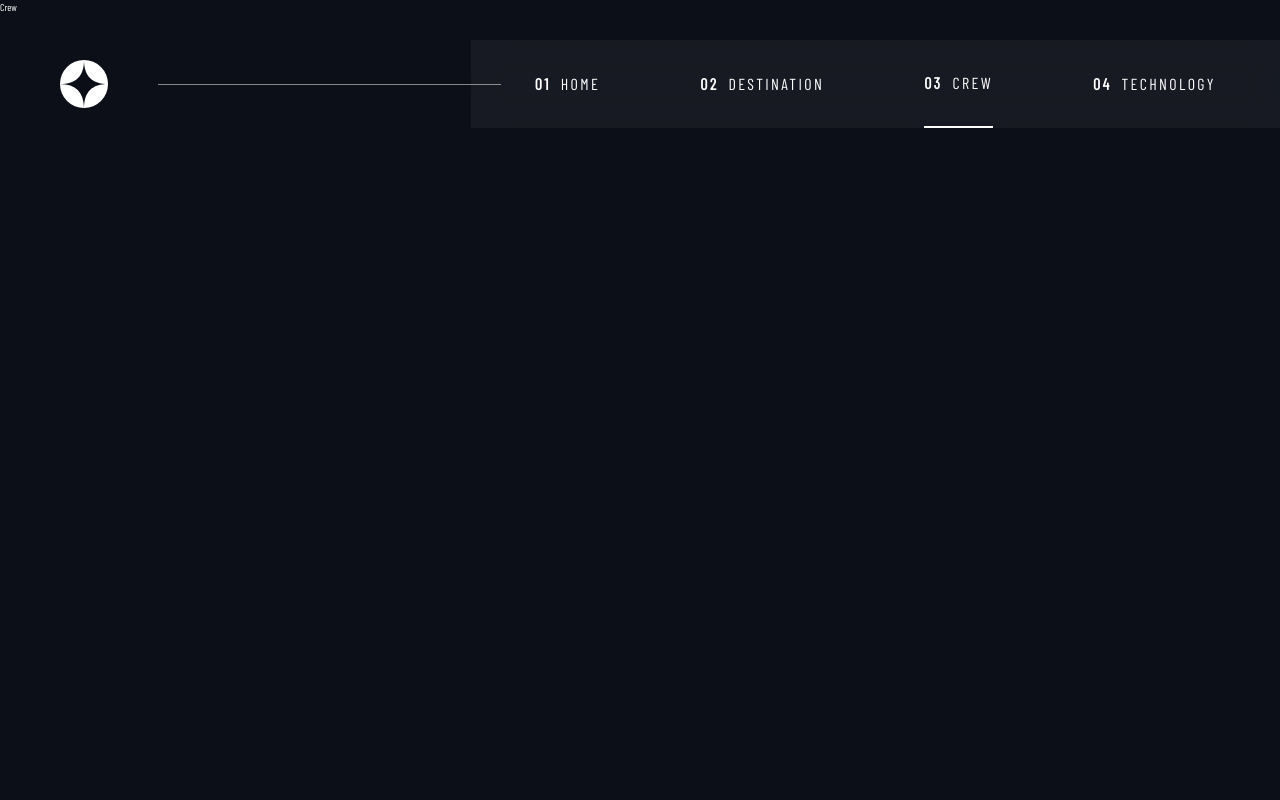
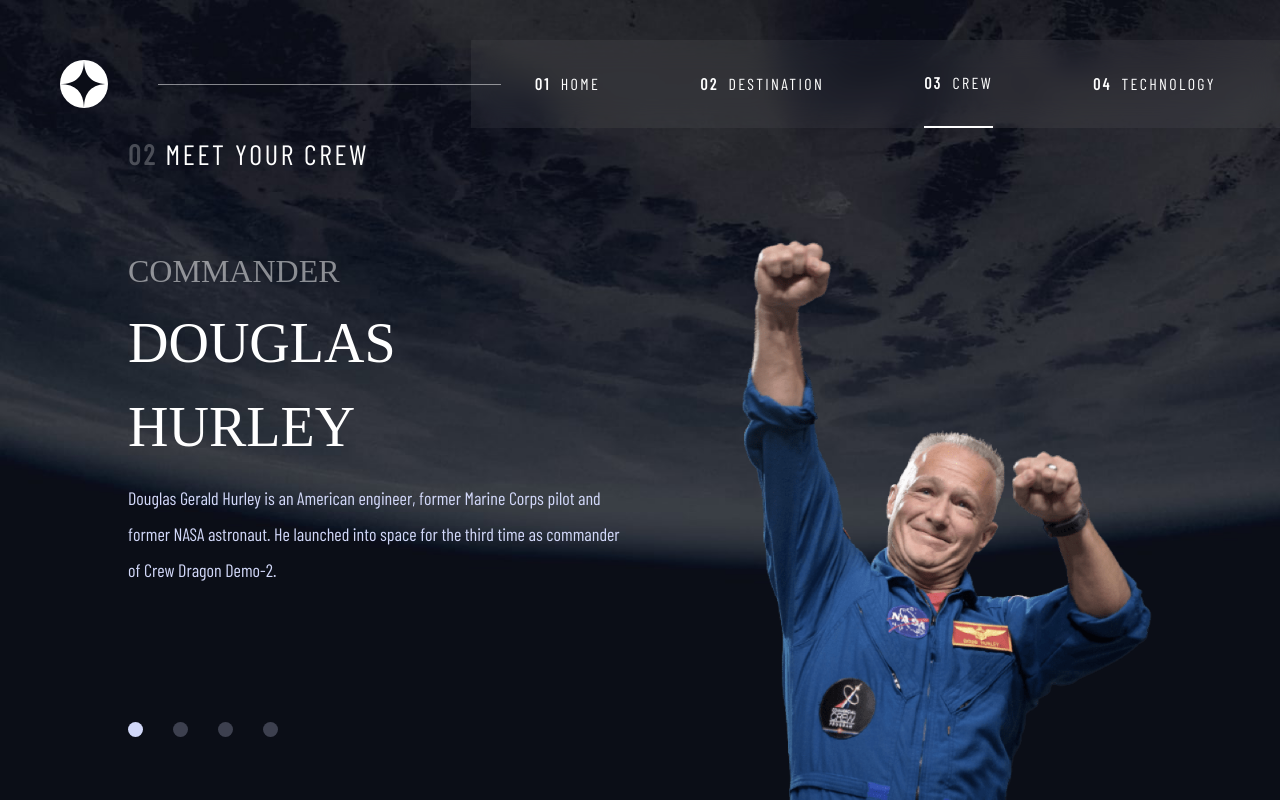
Before and after one commit to vezas/space-tourism-multi-page-website, a React (Create React App) app: page /crew in a window 1280 px wide. Built offline with nearby package versions, Linux system fonts and the light colour scheme; a web font is replaced by a local one.

Commit message:
Create crew page

```diff
--- a/src/components/Submenu/Submenu.module.scss
+++ b/src/components/Submenu/Submenu.module.scss
@@ -2,6 +2,7 @@
 
 .submenu {
   display: flex;
+  align-items: center;
   height: 4rem;
   justify-content: center;
   gap: var(--submenu-gap);
--- a/src/pages/Crew/Crew.module.scss
+++ b/src/pages/Crew/Crew.module.scss
@@ -0,0 +1,122 @@
+@import 'src/scss/_mixins.scss';
+@import 'src/scss/_typography.scss';
+
+.crew {
+  background: url(./../../../public/assets/crew/background-crew-mobile.jpg) no-repeat top;
+  background-size: cover;
+
+  @include bp-tablet {
+    overflow: hidden;
+    padding-bottom: 0;
+    background: url(./../../../public/assets/crew/background-crew-tablet.jpg) no-repeat top;
+    background-size: cover;
+    grid-template-areas:
+      'header'
+      'article'
+      'image';
+    align-items: center;
+  }
+
+  @include bp-desktop {
+    background: url(./../../../public/assets/crew/background-crew-desktop.jpg) no-repeat right top;
+    background-size: cover;
+    // grid-template-columns: max-content max-content;
+    grid-template-areas:
+      'header header'
+      'article image'
+      'article image';
+  }
+
+  .header {
+    @extend .heading-1--subpage;
+
+    @include bp-tablet {
+      justify-self: start;
+      grid-area: header;
+    }
+
+    &Counter {
+      @extend .heading-1--subpage--counter;
+    }
+  }
+
+  .imageBox {
+    border-bottom: 1px solid unquote('hsl(var(--color-primary-white) / 0.25)');
+    width: 90%;
+    height: 25rem;
+
+    @include bp-tablet {
+      height: 40rem;
+      grid-area: image;
+      align-self: flex-end;
+      border: none;
+    }
+
+    @include bp-desktop {
+      width: auto;
+      height: clamp(30rem, 70vh, 80rem);
+      justify-self: end;
+    }
+  }
+
+  .image {
+    height: 100%;
+    object-fit: contain;
+  }
+
+  .descriptionGroup {
+    --text-gap: 1rem;
+    gap: var(--text-gap);
+    display: flex;
+    flex-direction: column;
+
+    @include bp-tablet {
+      --text-gap: 2.5rem;
+      grid-area: article;
+    }
+
+    @include bp-desktop {
+      justify-self: start;
+      gap: 1rem;
+    }
+
+    .submenu {
+      margin-top: auto;
+      order: 1;
+    }
+
+    .role {
+      @extend .heading-2--crew;
+    }
+
+    .name {
+      @extend .heading-3--crew;
+
+      @include bp-desktop {
+        display: grid;
+        align-items: center;
+        min-height: 17rem;
+      }
+    }
+
+    .bio {
+      @extend .paragraph;
+      max-width: 80ch;
+
+      @include bp-desktop {
+        min-height: 22rem;
+      }
+    }
+  }
+}
+
+.imageAnimation {
+  &Enter {
+    opacity: 0;
+  }
+
+  &EnterActive {
+    opacity: 1;
+    transition: all 1000ms ease;
+  }
+}
--- a/src/pages/Crew/Crew.tsx
+++ b/src/pages/Crew/Crew.tsx
@@ -1,10 +1,69 @@
-import { FC } from 'react';
+import { FC, useEffect, useState, useRef } from 'react';
+import { CSSTransition, SwitchTransition } from 'react-transition-group';
+import data from 'src/data/data.json';
+import { Container } from 'src/components/UI/Container';
+import { Submenu } from 'src/components/Submenu';
 import styles from 'src/pages/Crew/Crew.module.scss';
 
 export const Crew: FC = () => {
+  const [crewId, setCrewId] = useState<number>(0);
+  const [pageData, setPageData] = useState(data.crew[crewId]);
+
+  const imageRef = useRef(null);
+
+  const submenuItems: string[] = [];
+  data.crew.map(({ name }) => submenuItems.push(name));
+
+  useEffect(() => {
+    setPageData(data.crew[crewId]);
+  }, [crewId]);
+
+  const {
+    name,
+    images: { png },
+    role,
+    bio
+  } = pageData;
+
   return (
     <>
-      <section className={styles.crew}>Crew</section>
+      <Container className={styles.crew}>
+        <h1 className={styles.header}>
+          <span className={styles.headerCounter}>02 </span>Meet your crew
+        </h1>
+        <SwitchTransition>
+          <CSSTransition
+            key={name}
+            nodeRef={imageRef}
+            timeout={{ enter: 1000, exit: 0 }}
+            classNames={{
+              enter: styles.imageAnimationEnter,
+              enterActive: styles.imageAnimationEnterActive
+            }}
+          >
+            <div className={styles.imageBox}>
+              <img
+                ref={imageRef}
+                className={styles.image}
+                src={process.env.PUBLIC_URL + png}
+                alt={`${role} ${name}`}
+              />
+            </div>
+          </CSSTransition>
+        </SwitchTransition>
+        <article className={styles.descriptionGroup}>
+          <Submenu
+            className={styles.submenu}
+            items={submenuItems}
+            style='dotted'
+            toggleContent={setCrewId}
+            activeId={crewId}
+          />
+          <h2 className={styles.role}>{role}</h2>
+          <h3 className={styles.name}>{name}</h3>
+          <h3 className={styles.bio}>{bio}</h3>
+        </article>
+      </Container>
     </>
   );
 };
--- a/src/pages/Destination/Destination.module.scss
+++ b/src/pages/Destination/Destination.module.scss
@@ -6,7 +6,6 @@
   background: url(./../../../public/assets/destination/background-destination-mobile.jpg) no-repeat
     top;
   background-size: cover;
-  isolation: isolate;
 
   @include bp-tablet {
     background: url(./../../../public/assets/destination/background-destination-tablet.jpg)
@@ -27,7 +26,7 @@
   }
 
   .header {
-    @extend .heading-1--destination;
+    @extend .heading-1--subpage;
 
     @include bp-tablet {
       justify-self: start;
@@ -38,7 +37,7 @@
     }
 
     &Counter {
-      @extend .heading-1--destination--counter;
+      @extend .heading-1--subpage--counter;
     }
   }
 
@@ -125,6 +124,6 @@
   &EnterActive {
     opacity: 1;
     transform: rotate(0);
-    transition: all 1000ms linear;
+    transition: all 1000ms ease;
   }
 }
--- a/src/scss/_typography.scss
+++ b/src/scss/_typography.scss
@@ -36,10 +36,15 @@
     }
   }
 
-  &--destination {
+  &--subpage {
     font-size: 1.6rem;
     letter-spacing: 2.7px;
     text-transform: uppercase;
+    line-height: 1.1;
+
+    @include bp-tablet {
+      font-size: 2rem;
+    }
 
     @include bp-desktop {
       font-size: 2.8rem;
@@ -62,8 +67,24 @@
     font-size: 8rem;
   }
 
-  @include bp-tablet {
+  @include bp-desktop {
     font-size: 10rem;
+  }
+
+  &--crew {
+    font-size: 1.6rem;
+    font-family: var(--ff-main-serif);
+    text-transform: uppercase;
+    color: unquote('hsl(var(--color-primary-white) / 0.5)');
+    line-height: 1.1;
+
+    @include bp-tablet {
+      font-size: 2.4rem;
+    }
+
+    @include bp-desktop {
+      font-size: 3.2rem;
+    }
   }
 }
 
@@ -72,6 +93,20 @@
   color: unquote('hsl(var(--color-primary-light))');
   letter-spacing: 2.36px;
   text-transform: uppercase;
+
+  &--crew {
+    font-size: 2.4rem;
+    font-family: var(--ff-main-serif);
+    text-transform: uppercase;
+
+    @include bp-tablet {
+      font-size: 4rem;
+    }
+
+    @include bp-desktop {
+      font-size: 5.6rem;
+    }
+  }
 }
 
 .destination--info-text {
```
